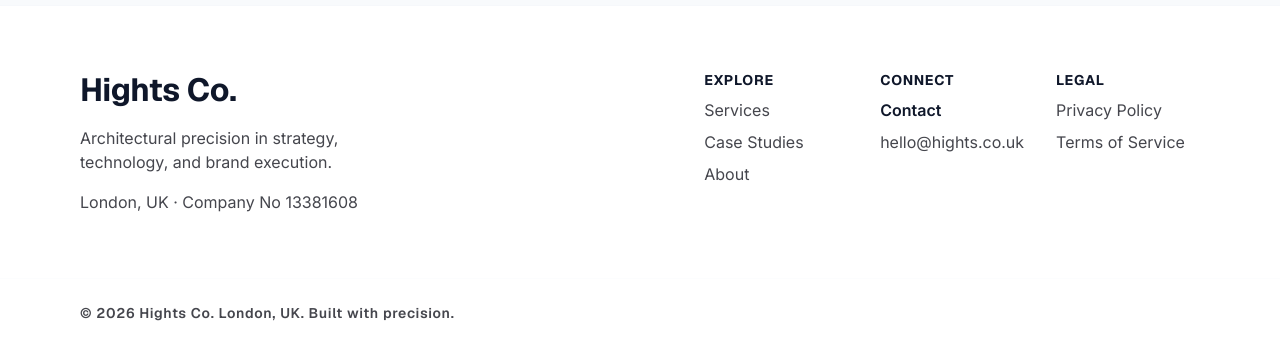
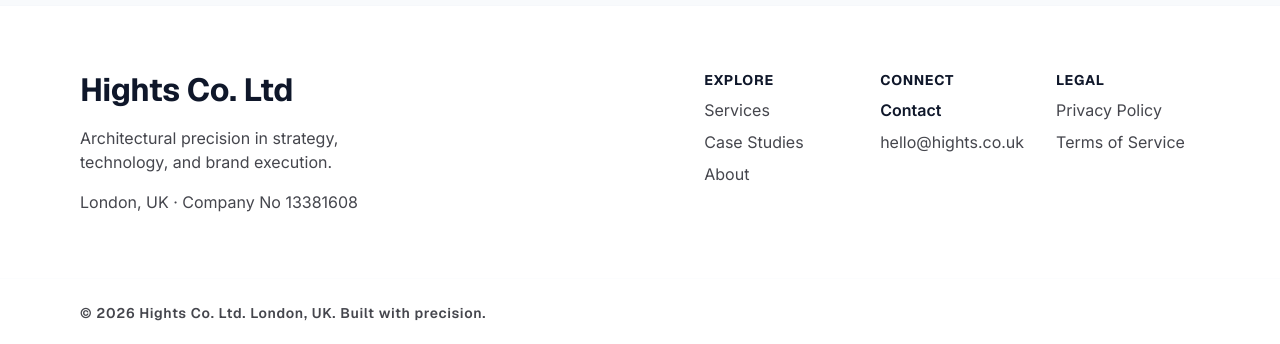
Before and after one commit to hightsbusiness/hights-website, a plain HTML site: page contact.html in a window 1280 px wide. Shown: the part 1298-1642 px from the top of the page. Drawn offline with nearby package versions, Linux system fonts and the light colour scheme.

Commit message:
Use full legal name 'Hights Co. Ltd' in footer brand mark and copyright

```diff
--- a/contact.html
+++ b/contact.html
@@ -134,7 +134,7 @@
 <footer class="bg-surface-container-lowest border-t border-outline-variant/30">
   <div class="w-full py-xxl px-margin-mobile md:px-margin-desktop flex flex-col md:flex-row justify-between items-start gap-xl max-w-container-max mx-auto">
     <div class="flex flex-col gap-md max-w-[320px]">
-      <span class="font-headline-md text-headline-md font-bold text-primary">Hights Co.</span>
+      <span class="font-headline-md text-headline-md font-bold text-primary">Hights Co. Ltd</span>
       <p class="font-body-md text-body-md text-on-surface-variant">Architectural precision in strategy, technology, and brand execution.</p>
       <p class="font-body-md text-body-md text-on-surface-variant">London, UK · Company No 13381608</p>
     </div>
@@ -158,7 +158,7 @@
     </div>
   </div>
   <div class="max-w-container-max mx-auto px-margin-mobile md:px-margin-desktop py-lg border-t border-outline-variant/10">
-    <p class="font-label-md text-label-md text-on-surface-variant">© 2026 Hights Co. London, UK. Built with precision.</p>
+    <p class="font-label-md text-label-md text-on-surface-variant">© 2026 Hights Co. Ltd. London, UK. Built with precision.</p>
   </div>
 </footer>
 
```
Also changed, not shown: index.html (+2 -2 lines), services.html (+2 -2 lines).
